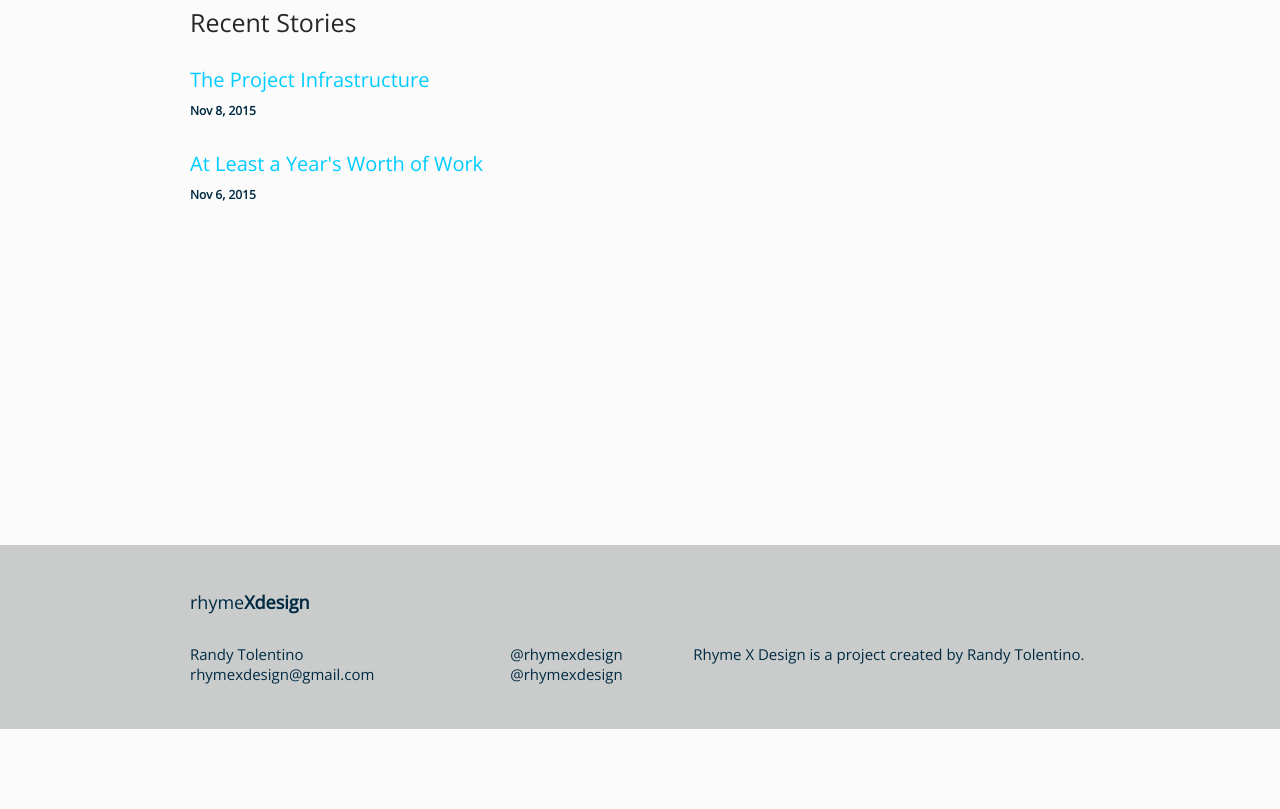
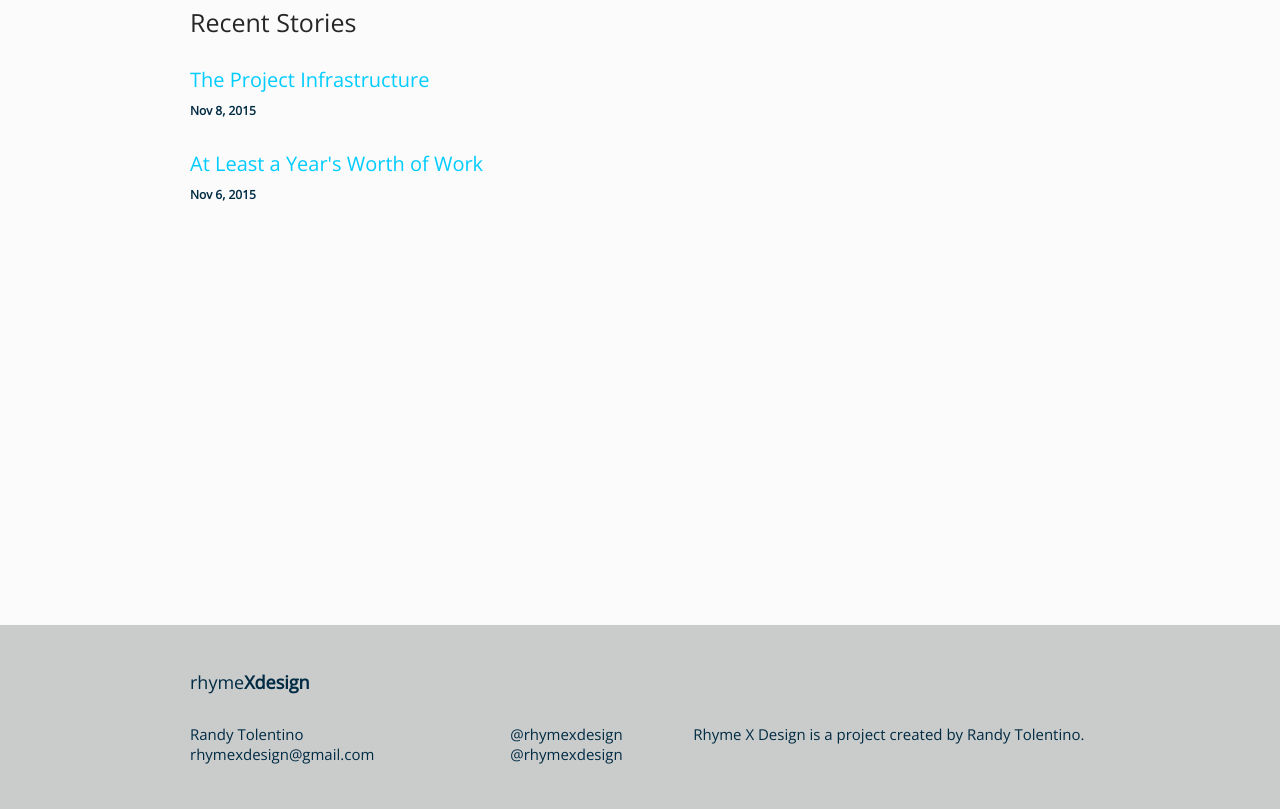
Before and after one commit to designrhyming/designrhyming, a Jekyll site: the page built from index.html, in a window 1280 px wide. Shown: the part 1000-1809 px from the top of the page. Built offline with Jekyll 4.4.1, drawn with Linux system fonts in a browser that asks for light colours; before the commit the page ends 1729 px from its top, so only the background shows below that.

Commit message:
padding-bottom for page-content

```diff
--- a/_sass/_layout.scss
+++ b/_sass/_layout.scss
@@ -213,6 +213,7 @@
  */
 .page-content {
     min-height: 60vh;
+    margin-bottom: 5em;
 }
 
 .post-list {
```
